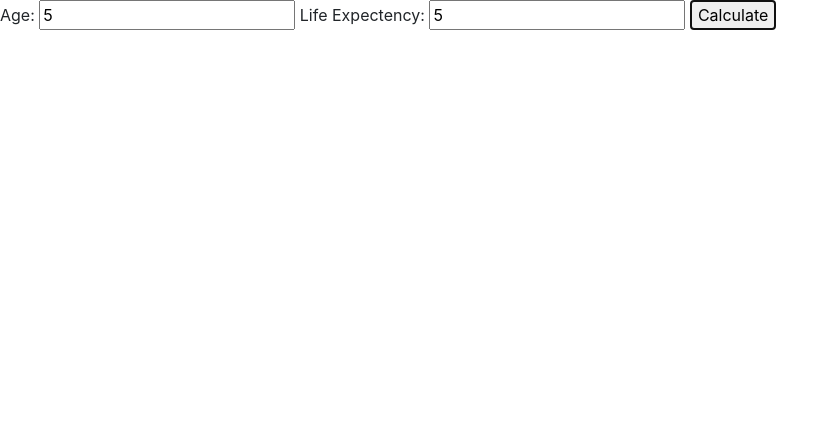
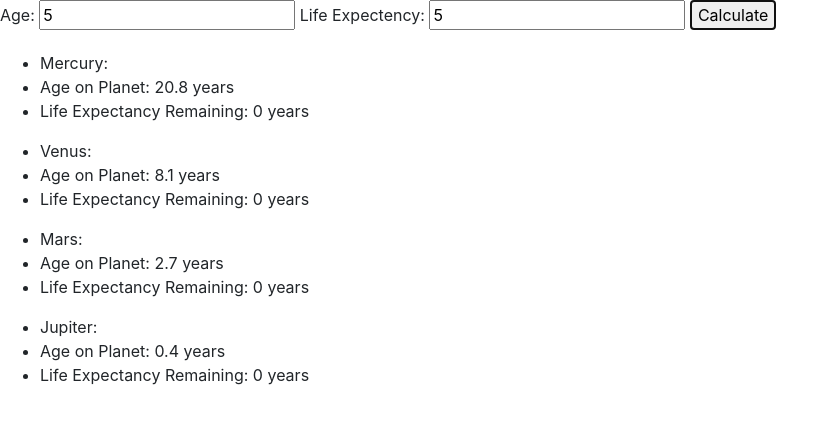
Before and after one commit to jfox25/planet-years, a website built with webpack: page src/index.html in a window 1280 px wide. Both pictures are taken after typing "5", "5" into the empty fields and a click on the button "Calculate". Shown: the whole page, without its empty margins (0-838 px from the left). Built offline with nearby package versions, Linux system fonts and the light colour scheme.

Commit message:
Added basic functionality to the ui logic

```diff
--- a/src/index.html
+++ b/src/index.html
@@ -12,6 +12,6 @@
       <button type="submit">Calculate</button>
     </form>
     <p id="life-expect"></p>
-    <ul id="output"></ul>
+    <div id="output"></div>
   </body>
 </html>
--- a/src/index.js
+++ b/src/index.js
@@ -16,5 +16,16 @@ $("#user-form")
   });
 
 function buildUI(person) {
+  let string;
+  if (person.overLifeExpectency) {
+    string = "Over Life Expectancy By: ";
+  } else {
+    string = "Life Expectancy Remaining: ";
+  }
   let output = $("#output");
+  person.ageArray.forEach((element) => {
+    $(output).append(
+      `<ul><li>${element[2]}:</li><li>Age on Planet: ${element[0]} years</li><li>${string}${element[1]} years</li></ul>`
+    );
+  });
 }
--- a/src/planet-age.js
+++ b/src/planet-age.js
@@ -3,13 +3,13 @@ export class Person {
     this.age = age;
     this.lifeExpectancy = lifeExpectancy;
     this.planetArray = [
-      "mercury",
+      "Mercury",
       0.24,
-      "venus",
+      "Venus",
       0.62,
-      "mars",
+      "Mars",
       1.88,
-      "jupiter",
+      "Jupiter",
       11.86,
     ];
     this.ageArray = [];
@@ -31,14 +31,7 @@ export class Person {
       const planetAge = this.ageOnPlanet(this.planetArray[i + 1], this.age);
       array.push(planetAge);
       array.push(this.leftToLive(planetAge, this.planetArray[i + 1]));
-      // this[this.planetArray[i] + "Age"] = this.ageOnPlanet(
-      //   this.planetArray[i + 1],
-      //   this.age
-      // );
-      // this[this.planetArray[i] + "LeftToLive"] = this.leftToLive(
-      //   this[this.planetArray[i] + "Age"],
-      //   this.planetArray[i + 1]
-      // );
+      array.push(this.planetArray[i]);
       this.ageArray.push(array);
     }
   }
```
